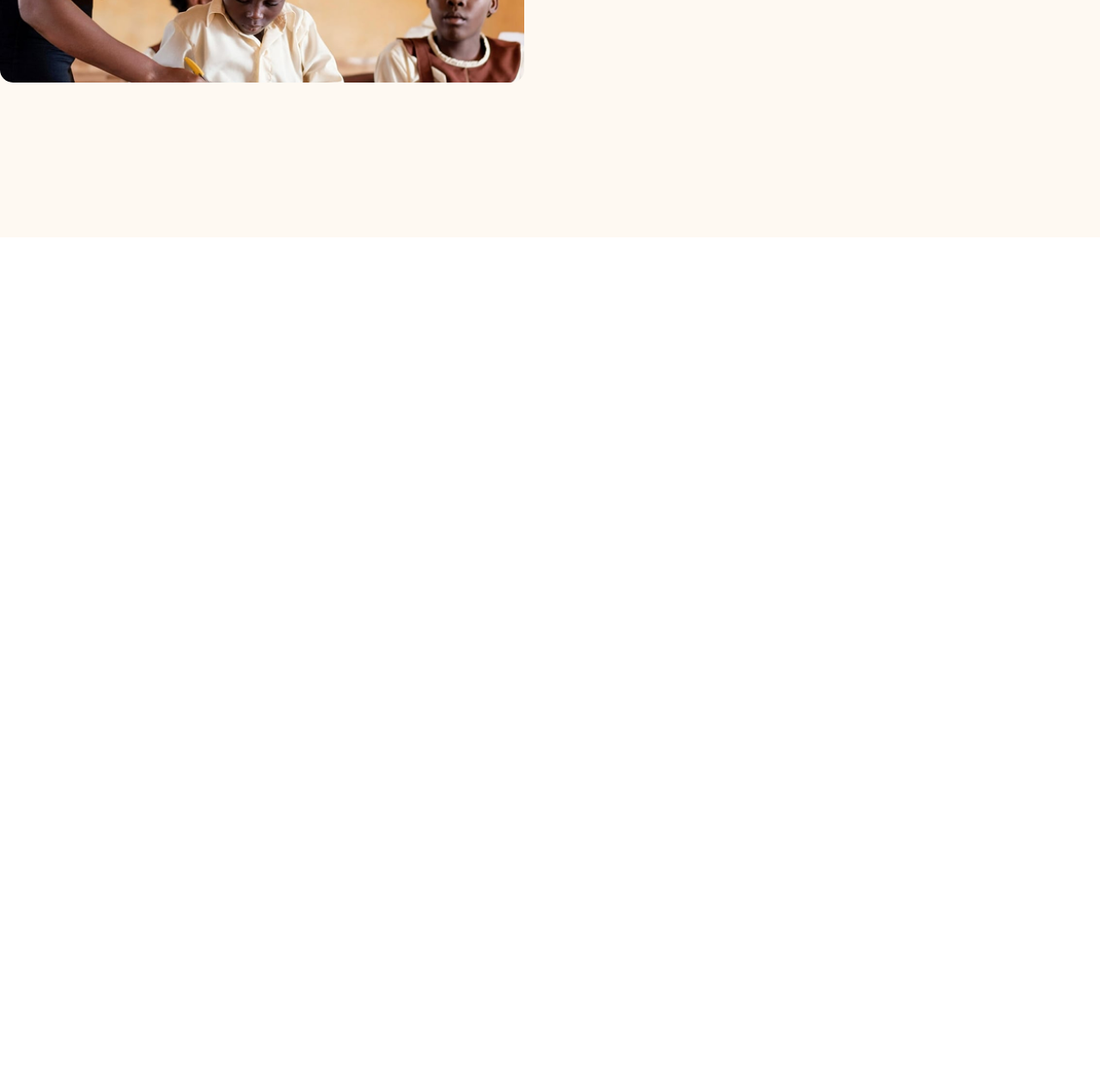
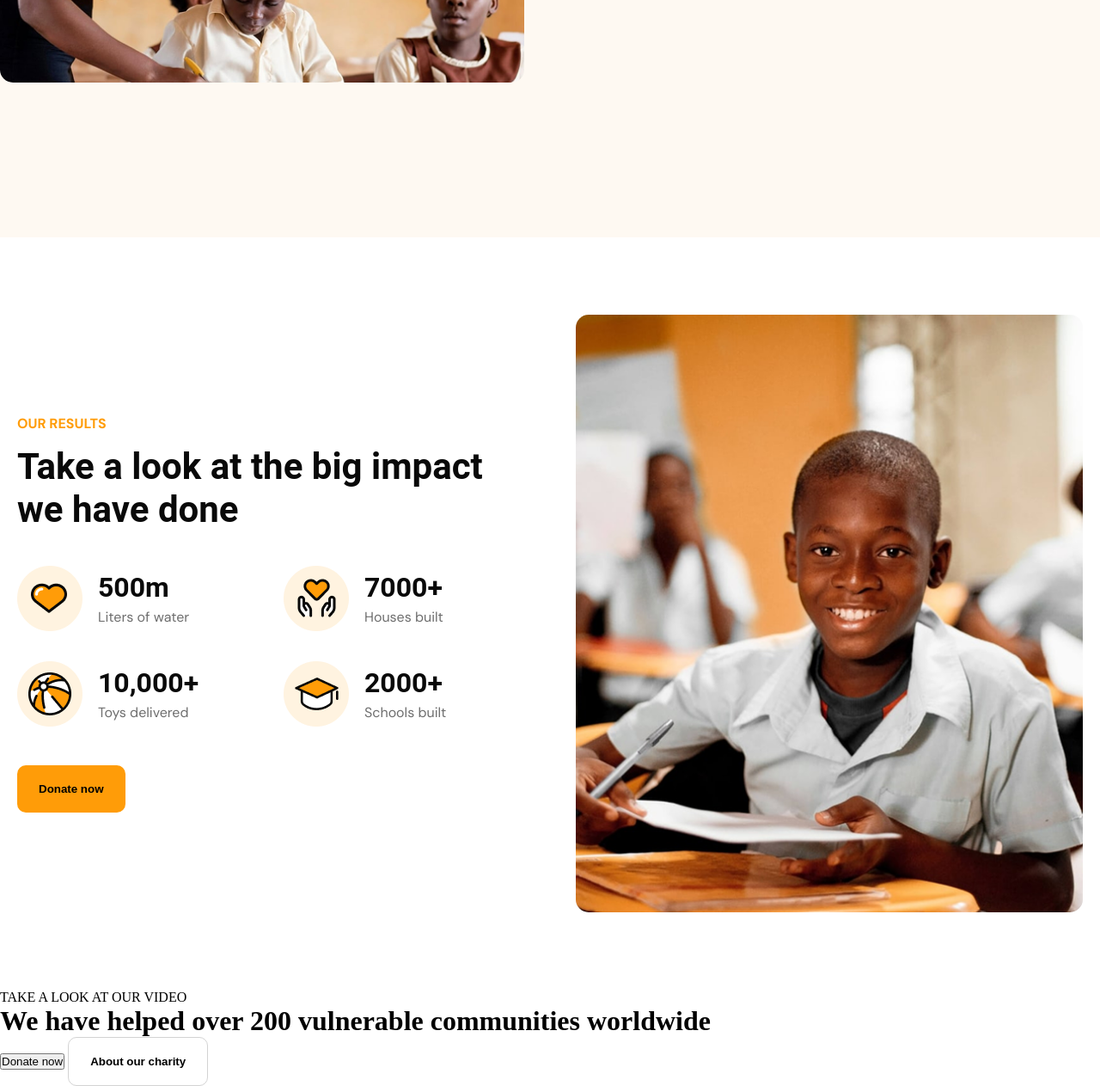
Before and after one commit to abduhakimrahmonqulzoda/exam-week3, a plain HTML site: page index.html in a window 1280 px wide. Shown: the part 2572-3835 px from the top of the page at 86% size. Before the commit the page ends 2848 px from the top, so only its background shows below. Drawn offline with Linux system fonts and the light colour scheme.

Commit message:
section4

```diff
--- a/index.html
+++ b/index.html
@@ -115,5 +115,69 @@
       </section>
     </div>
 
+        <section class="section4">
+      <div class="left_section4">
+        <p class="sub_section4">OUR RESULTS</p>
+        <h1 class="title_section4">Take a look at the big impact we have done</h1>
+
+        <div class="stats_section4">
+          <div class="row_section4">
+            <div class="item_section4">
+              <img src="./IMAGE (33).png" alt="" />
+              <div>
+                <p class="num_section4">500m</p>
+                <p class="text_section4">Liters of water</p>
+              </div>
+            </div>
+
+            <div class="item_section4">
+              <img src="./IMAGE (34).png" alt="" />
+              <div>
+                <p class="num_section4">7000+</p>
+                <p class="text_section4">Houses built</p>
+              </div>
+            </div>
+          </div>
+
+          <div class="row_section4">
+            <div class="item_section4">
+              <img src="./IMAGE (35).png" alt="" />
+              <div>
+                <p class="num_section4">10,000+</p>
+                <p class="text_section4">Toys delivered</p>
+              </div>
+            </div>
+
+            <div class="item_section4">
+              <img src="./IMAGE (36).png" alt="" />
+              <div>
+                <p class="num_section4">2000+</p>
+                <p class="text_section4">Schools built</p>
+              </div>
+            </div>
+          </div>
+        </div>
+
+        <button class="btn1">Donate now</button>
+      </div>
+
+      <img class="img_section4" src="./IMAGE (37).png" alt="" />
+    </section>
+
+        <div class="section5_wrap">
+      <div class="section5_top">
+        <p class="sub_section5">TAKE A LOOK AT OUR VIDEO</p>
+        <h1 class="title_section5">
+          We have helped over 200 vulnerable communities worldwide
+        </h1>
+        <div class="buttons_section5">
+          <button class="btn_black">Donate now</button>
+          <button class="btn2">About our charity</button>
+        </div>
+      </div>
+
+
+
+
   </body>
 </html>
--- a/style.css
+++ b/style.css
@@ -210,3 +210,68 @@ header div{
     font-weight: 500;
     color: #090909;
 }
+
+.section4 {
+    display: flex;
+    justify-content: space-between;
+    align-items: center;
+    max-width: 1280px;
+    margin: auto;
+    padding: 90px 20px;
+    gap: 60px;
+}
+.left_section4 {
+    display: flex;
+    flex-direction: column;
+    align-items: start;
+    width: 48%;
+}
+.sub_section4 {
+    color: #FF9C08;
+    font-family: "DM Sans", sans-serif;
+    font-weight: 700;
+    font-size: 16px;
+    margin-bottom: 15px;
+}
+.title_section4 {
+    font-family: "Roboto", sans-serif;
+    font-size: 42px;
+    line-height: 50px;
+    color: #090909;
+    margin-bottom: 40px;
+}
+.stats_section4 {
+    display: flex;
+    flex-direction: column;
+    gap: 35px;
+    width: 100%;
+    margin-bottom: 45px;
+}
+.row_section4 {
+    display: flex;
+    justify-content: space-between;
+    width: 100%;
+    gap: 30px;
+}
+.item_section4 {
+    display: flex;
+    align-items: center;
+    gap: 18px;
+    width: 48%;
+}
+.num_section4 {
+    font-family: "Roboto", sans-serif;
+    font-size: 32px;
+    font-weight: 700;
+    color: #090909;
+}
+.text_section4 {
+    font-family: "DM Sans", sans-serif;
+    font-size: 16px;
+    color: #6E6E6E;
+    margin-top: 5px;
+}
+.img_section4 {
+    width: 48%;
+    border-radius: 15px;
+}
```
Also changed, not shown: Frame (21).png (added), IMAGE (33).png (added), IMAGE (34).png (added), IMAGE (35).png (added), IMAGE (36).png (added), IMAGE (37).png (added).
